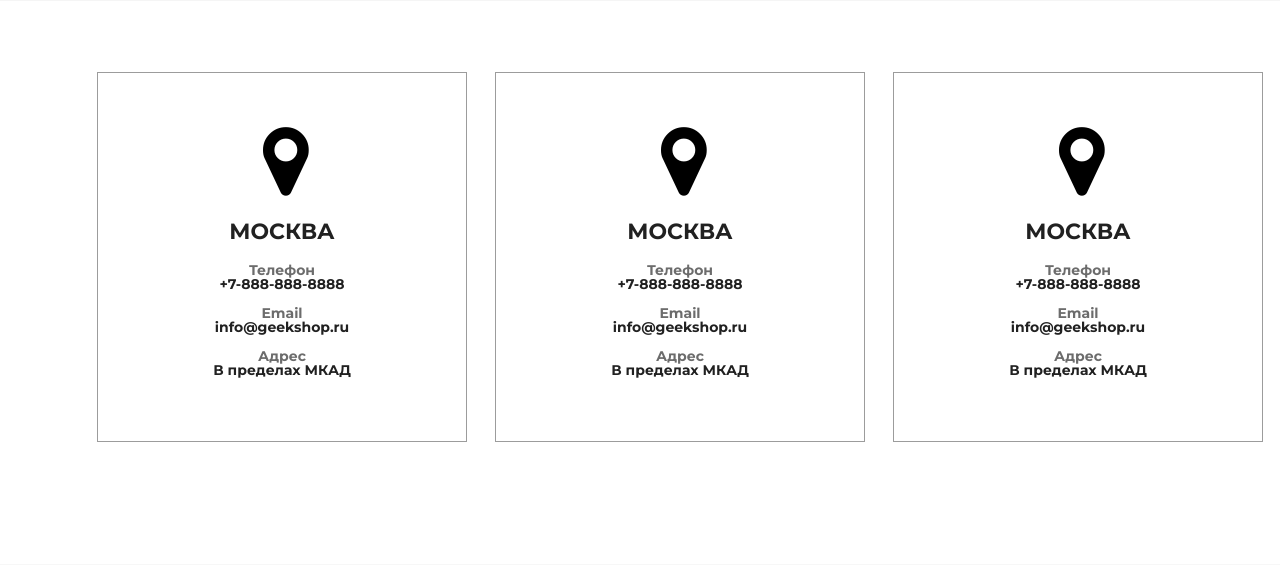
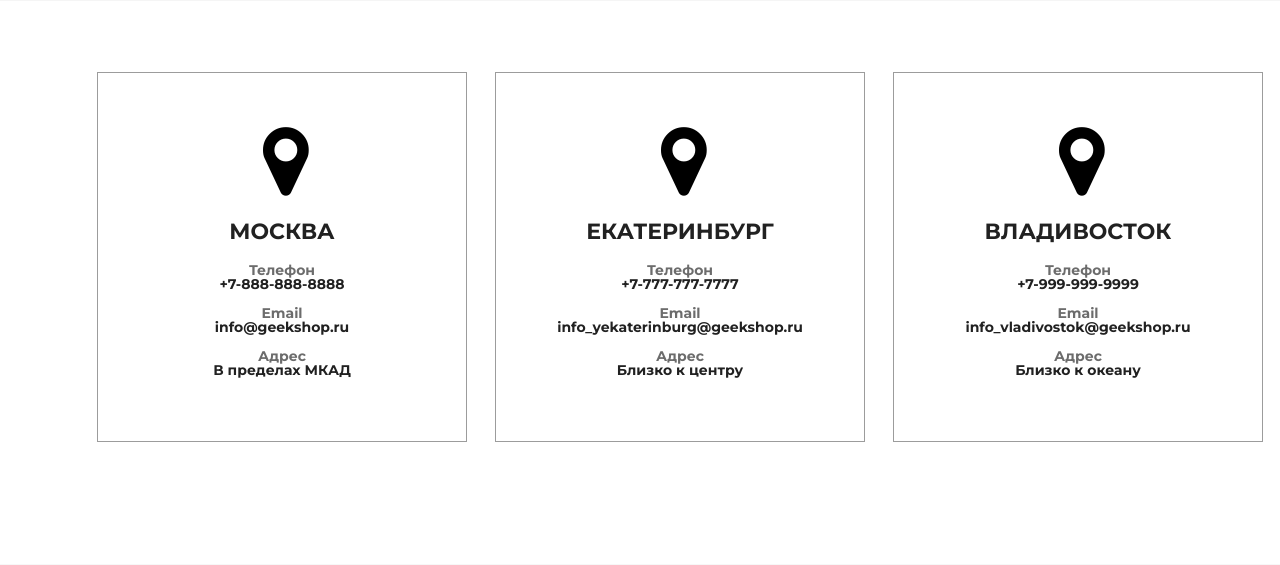
Before and after one commit to Eg0RyLLIka/geekshop, a Django app: page /contact/ in a window 1280 px wide; the page is wider, and only the part inside the window is pictured. Shown: the part 359-924 px from the top of that part. Run offline with Django 3.2, Linux system fonts and the light colour scheme.

Commit message:
Lesson 2. Template context

```diff
--- a/geekshop/urls.py
+++ b/geekshop/urls.py
@@ -23,5 +23,10 @@ urlpatterns = [
     path("admin/", admin.site.urls),
     path("", mainapp.main, name="main"),
     path("products/", mainapp.products, name="products"),
+    path("products/all", mainapp.products, name="products_all"),
+    path("products/home", mainapp.products, name="products_home"),
+    path("products/office", mainapp.products, name="products_office"),
+    path("products/modern", mainapp.products, name="products_modern"),
+    path("products/classic", mainapp.products, name="products_classic"),
     path("contact/", mainapp.contact, name="contact"),
 ]
--- a/mainapp/templates/mainapp/contact.html
+++ b/mainapp/templates/mainapp/contact.html
@@ -5,62 +5,32 @@
 {% block menu %}
 <div class="hero">
     <div class="header clearfix">
-		{% include 'mainapp/includes/inc_menu.html' %}
-	</div>
+        {% include 'mainapp/includes/inc_menu.html' %}
+    </div>
     <h1>наши контакты</h1>
 </div>
 {% endblock %}
 
 {% block content %}
 <div class="location">
+    {% for location in locations %}
     <div class="location-1">
         <i class="fa fa-map-marker fa-5x"></i>
-        <h4>Москва</h4>
+        <h4>{{ location.city }}</h4>
         <div class="contacts">
             <h5>Телефон</h5>
-            <p>+7-888-888-8888</p>
+            <p>{{ location.phone }}</p>
         </div>
         <div class="contacts">
             <h5>Email</h5>
-            <p>info@geekshop.ru</p>
+            <p>{{ location.email }}</p>
         </div>
         <div class="contacts">
             <h5>Адрес</h5>
-            <p>В пределах МКАД</p>
+            <p>{{ location.address }}</p>
         </div>
     </div>
-    <div class="location-1">
-        <i class="fa fa-map-marker fa-5x"></i>
-        <h4>Москва</h4>
-        <div class="contacts">
-            <h5>Телефон</h5>
-            <p>+7-888-888-8888</p>
-        </div>
-        <div class="contacts">
-            <h5>Email</h5>
-            <p>info@geekshop.ru</p>
-        </div>
-        <div class="contacts">
-            <h5>Адрес</h5>
-            <p>В пределах МКАД</p>
-        </div>
-    </div>
-    <div class="location-1">
-        <i class="fa fa-map-marker fa-5x"></i>
-        <h4>Москва</h4>
-        <div class="contacts">
-            <h5>Телефон</h5>
-            <p>+7-888-888-8888</p>
-        </div>
-        <div class="contacts">
-            <h5>Email</h5>
-            <p>info@geekshop.ru</p>
-        </div>
-        <div class="contacts">
-            <h5>Адрес</h5>
-            <p>В пределах МКАД</p>
-        </div>
-    </div>
+    {% endfor %}
 </div>
 
 <div class="clr"></div>
--- a/mainapp/views.py
+++ b/mainapp/views.py
@@ -27,12 +27,44 @@ def main(request):
 
 def products(request):
     title = "продукты"
-    content = {"title": title}
+    links_menu = [
+        {"href": "products_all", "name": "все"},
+        {"href": "products_home", "name": "дом"},
+        {"href": "products_office", "name": "офис"},
+        {"href": "products_modern", "name": "модерн"},
+        {"href": "products_classic", "name": "классика"},
+    ]
+    same_products = [
+        {"name": "Супер стул", "desc": "Не оторваться.", "image_src": "product-11.jpg", "alt": "продукт 11"},
+        {"name": "Стул повышенного качества", "desc": "Комфортно.", "image_src": "product-21.jpg", "alt": "продукт 21"},
+        {
+            "name": "Стул премиального качества",
+            "desc": "Просто попробуйте.",
+            "image_src": "product-31.jpg",
+            "alt": "продукт 31",
+        },
+    ]
+    content = {"title": title, "links_menu": links_menu, "same_products": same_products}
     return render(request, "mainapp/products.html", content)
 
 
 def contact(request):
     title = "о нас"
     visit_date = datetime.datetime.now()
-    content = {"title": title, "visit_date": visit_date}
+    locations = [
+        {"city": "Москва", "phone": "+7-888-888-8888", "email": "info@geekshop.ru", "address": "В пределах МКАД"},
+        {
+            "city": "Екатеринбург",
+            "phone": "+7-777-777-7777",
+            "email": "info_yekaterinburg@geekshop.ru",
+            "address": "Близко к центру",
+        },
+        {
+            "city": "Владивосток",
+            "phone": "+7-999-999-9999",
+            "email": "info_vladivostok@geekshop.ru",
+            "address": "Близко к океану",
+        },
+    ]
+    content = {"title": title, "visit_date": visit_date, "locations": locations}
     return render(request, "mainapp/contact.html", content)
```
Also changed, not shown: mainapp/templates/mainapp/includes/inc_categories_menu.html (added, +9 -0 lines), mainapp/templates/mainapp/products.html (+7 -29 lines).
